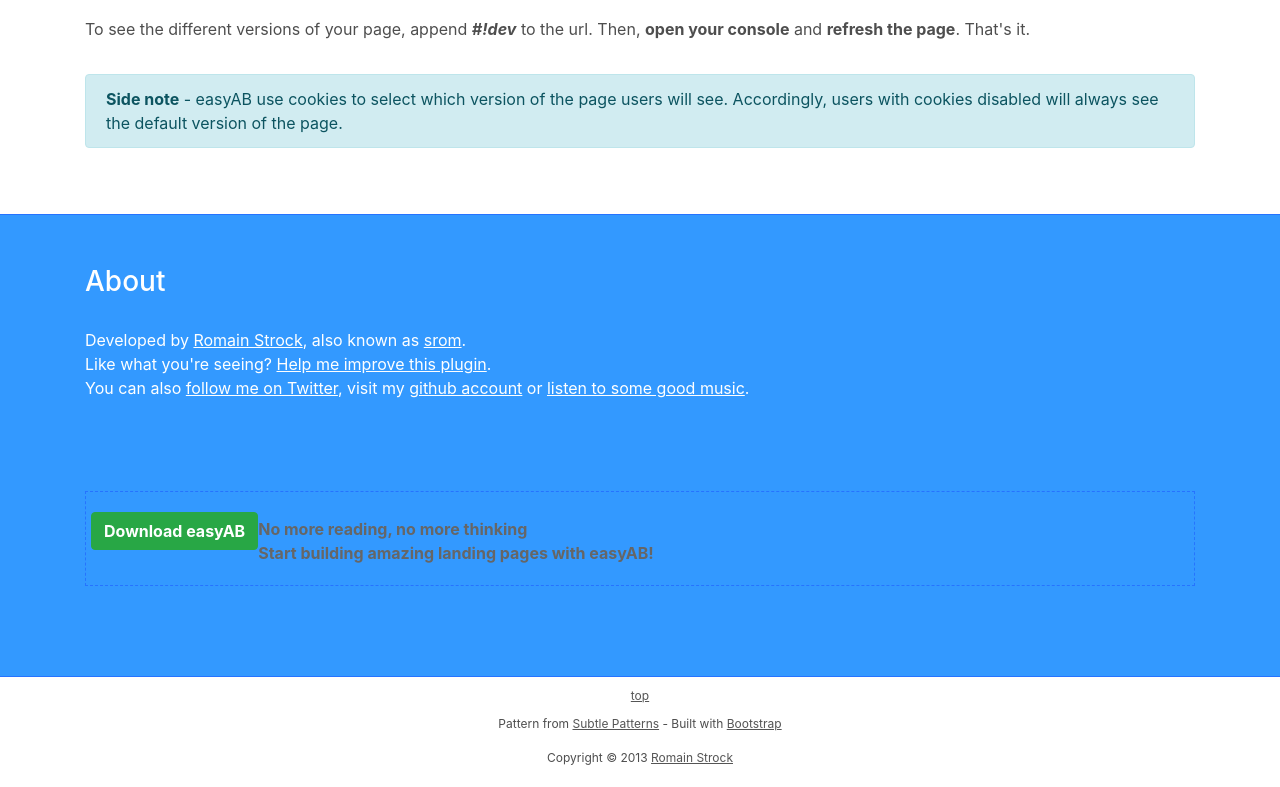
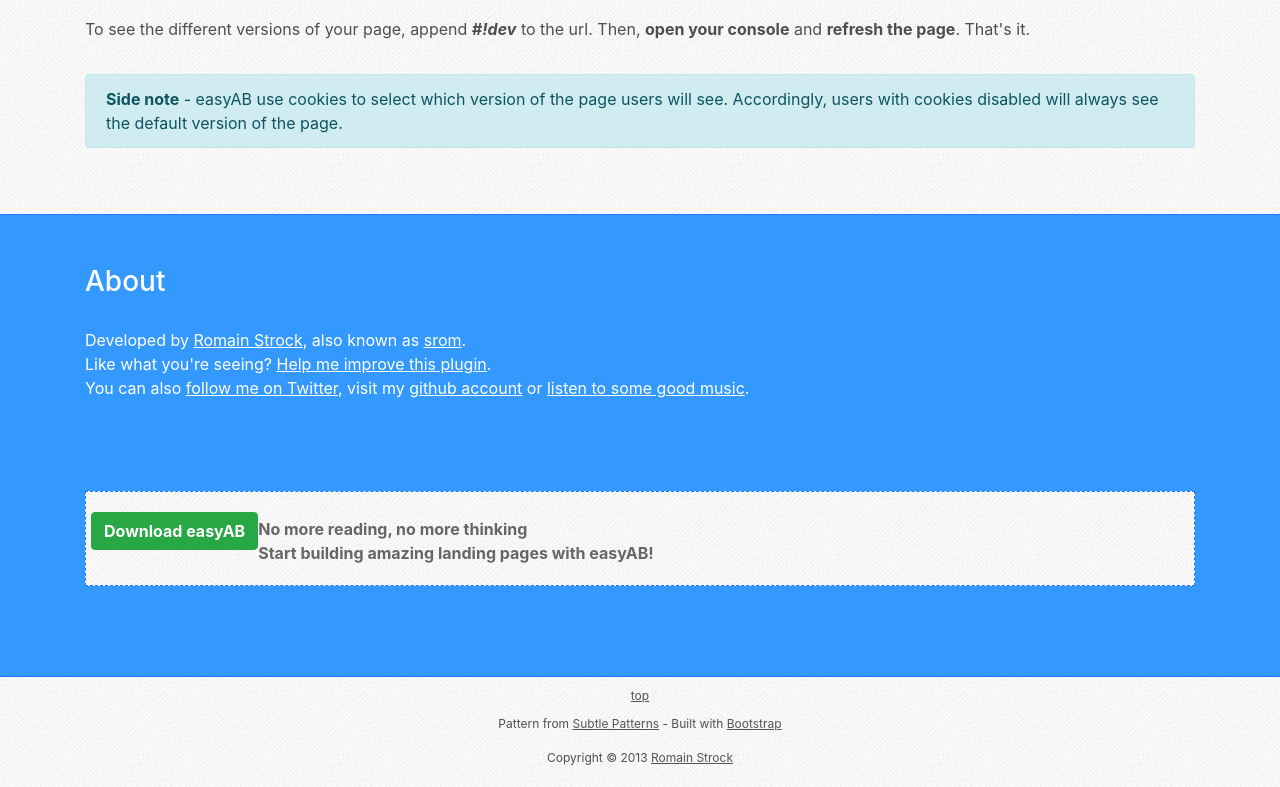
Before and after one commit to srom/easyAB, a plain HTML site: page index.html in a window 1280 px wide. Shown: the part 2864-3651 px from the top of the page. Drawn offline with nearby package versions, Linux system fonts and the light colour scheme.

Commit message:
fix link to images folder

```diff
--- a/css/style.css
+++ b/css/style.css
@@ -3,7 +3,7 @@
  */
 
 body {
-  background-image: url(images/debut_light.png);
+  background-image: url(../images/debut_light.png);
   background-repeat: repeat;
   color:  #4E4E4E;
 }
@@ -150,7 +150,7 @@ a:hover {
 .box {
   border: 1px dashed #2673FF;
   padding: 20px;
-  background-image: url(images/debut_light.png);
+  background-image: url(../images/debut_light.png);
   background-repeat: repeat;
 }
 
```
